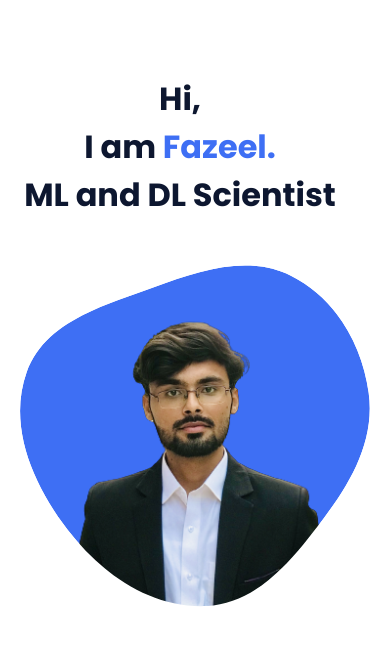
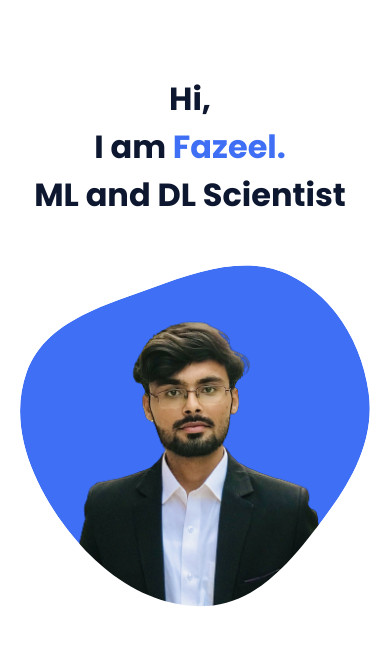
Before and after one commit to Fazeel-AIML/Portfolio-Fazeel.github.io, a plain HTML site: page index.html in a window 390 px wide. Shown: the part 195-844 px from the top of the page. Drawn offline with nearby package versions, Linux system fonts and the light colour scheme.

Commit message:
Almost Done

```diff
--- a/index.html
+++ b/index.html
@@ -36,7 +36,7 @@
         }
         @media screen and (max-width:950px) {
             .home {
-            height: 80vh;
+            height: 100vh;
             z-index: -1;
             display:flex;
             flex-direction: column;
@@ -54,7 +54,7 @@
                 margin-left: 50px;
             }
             .home__title{
-                margin-left: -30px;
+                margin-left: -10px;
             }
         }
         </style>
```
